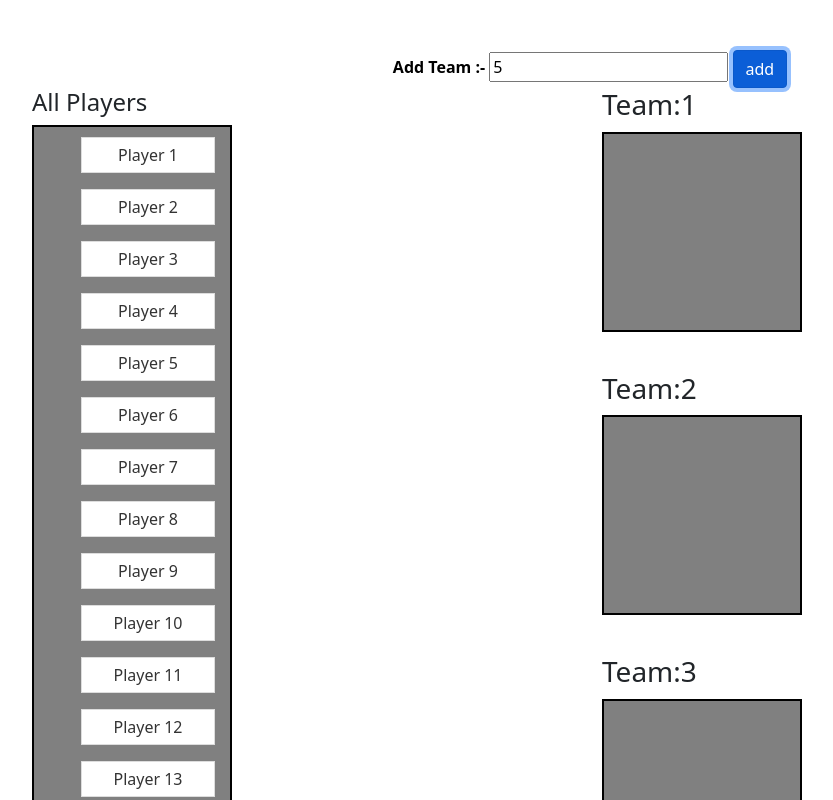
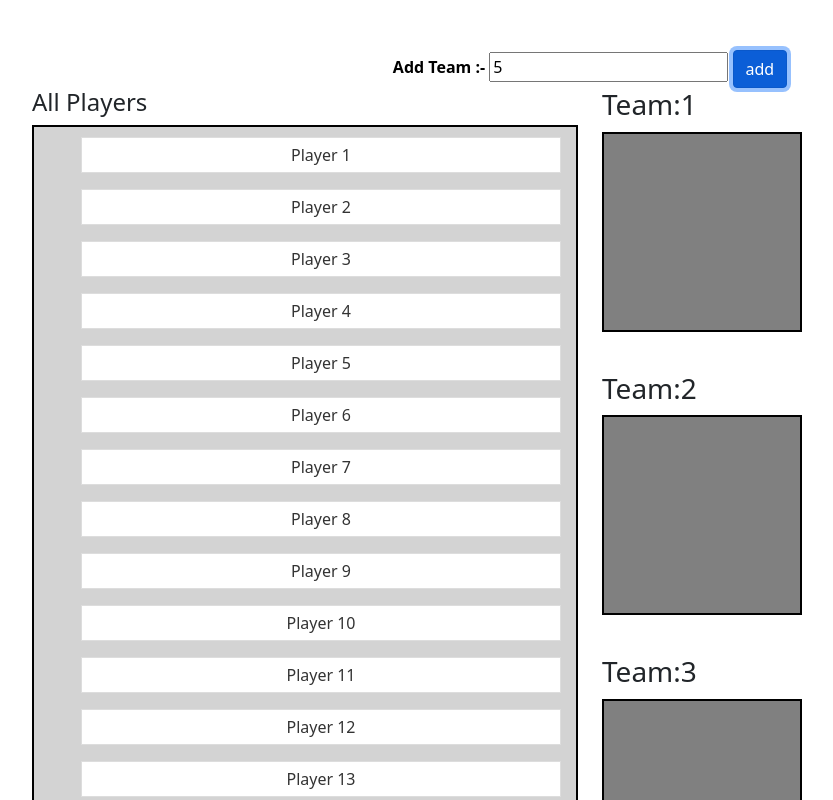
Before and after one commit to jigneshthakur/CreateCricketTeam, a plain HTML site: page index.html in a window 1280 px wide. Both pictures are taken after typing "5" into the empty fields and a click on the button "add". Shown: the top 800 px of the page, without its empty margins (50-883 px from the left). Drawn offline with nearby package versions, Linux system fonts and the light colour scheme.

Commit message:
update style

```diff
--- a/css/style.css
+++ b/css/style.css
@@ -12,7 +12,7 @@ label{
 }
 #allplayerlist{
     list-style-type:none;
-    background-color: gray;
+    background-color: lightgray; //color change
     width: 200px;
     display:none;
     padding:10px 15px;
```
